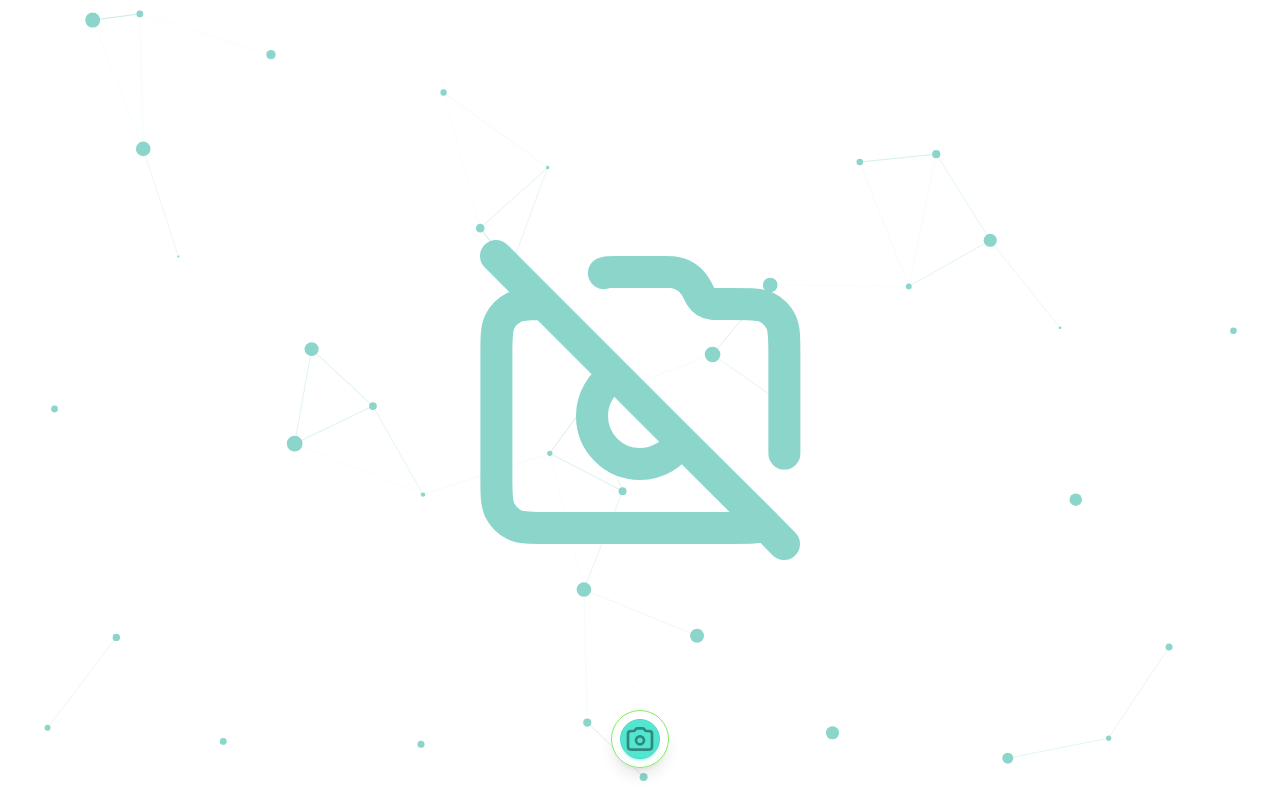
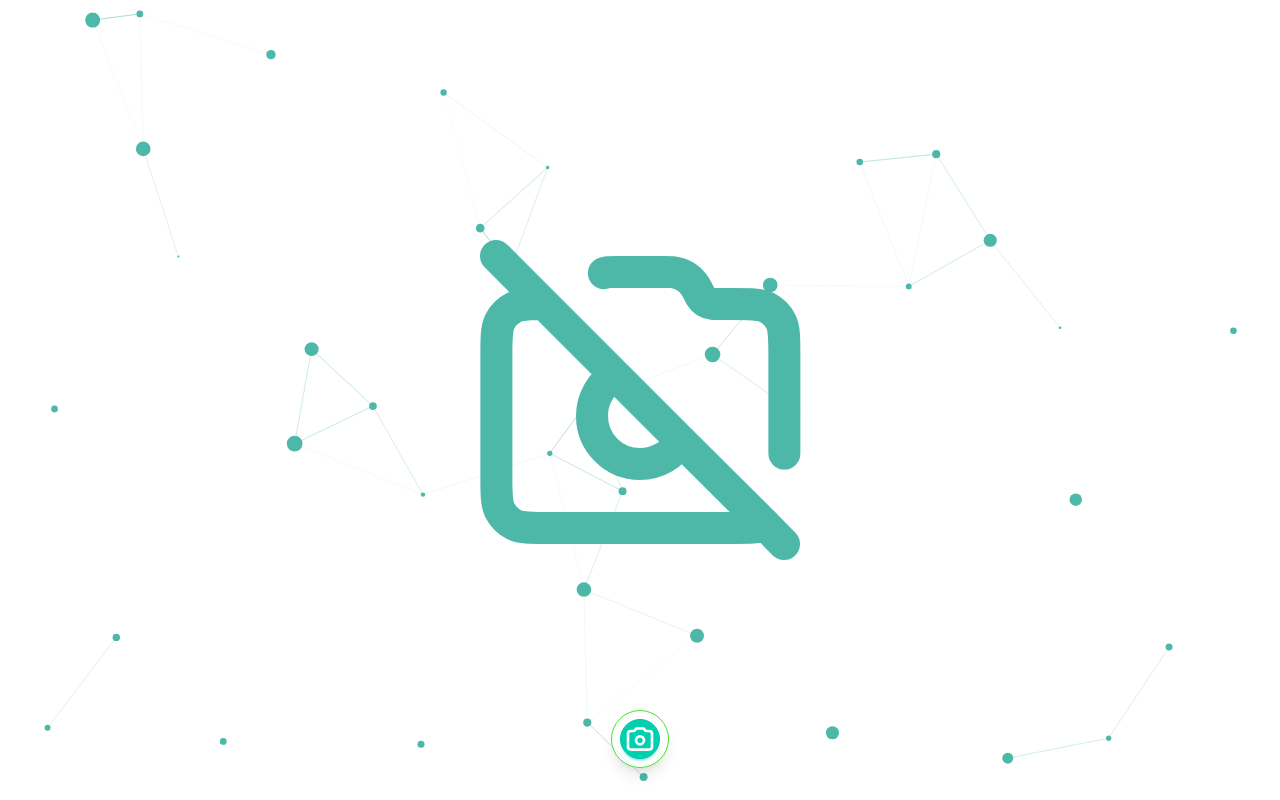
Before and after one commit to sumitsahoo/barcode-scanner, a React (Vite) app: page / in a window 1280 px wide. Built offline with nearby package versions, Linux system fonts and the light colour scheme.

Commit message:
chore: update color scheme and theme variables for improved design consistency

```diff
--- a/src/main.css
+++ b/src/main.css
@@ -2,7 +2,7 @@
 
 @plugin "daisyui";
 
-/* Primary: #8bd5ca, Secondary: #a6da95 */
+/* Primary: #4db8a8, Secondary: #7bc96f */
 
 @plugin "daisyui/theme" {
 	name: "customtheme";
@@ -11,14 +11,14 @@
 	color-scheme: light;
 
 	--color-base-100: #ffffff;
-	--color-base-200: #f3f4f6;
-	--color-base-300: #e5e7eb;
-	--color-base-content: #537f79;
-	--color-primary: #8bd5ca;
-	--color-primary-content: #537f79;
-	--color-secondary: #a6da95;
-	--color-secondary-content: #537f79;
-	--color-accent: #37cdbe;
+	--color-base-200: #f8fafa;
+	--color-base-300: #e8f0ef;
+	--color-base-content: #2d5550;
+	--color-primary: #4db8a8;
+	--color-primary-content: #ffffff;
+	--color-secondary: #7bc96f;
+	--color-secondary-content: #ffffff;
+	--color-accent: #26baa4;
 	--color-accent-content: #ffffff;
 	--color-neutral: #3d4451;
 	--color-neutral-content: #ffffff;
@@ -47,26 +47,26 @@
 	prefersdark: true;
 	color-scheme: dark;
 
-	--color-base-100: #1a2223;
-	--color-base-200: #232a2e;
-	--color-base-300: #2c3333;
-	--color-base-content: #e0f2f1;
-	--color-primary: #8bd5ca;
-	--color-primary-content: #1a2223;
-	--color-secondary: #a6da95;
-	--color-secondary-content: #1a2223;
-	--color-accent: #37cdbe;
-	--color-accent-content: #1a2223;
-	--color-neutral: #3d4451;
-	--color-neutral-content: #e0f2f1;
-	--color-info: #2094f3;
-	--color-info-content: #e0f2f1;
-	--color-success: #009485;
-	--color-success-content: #e0f2f1;
-	--color-warning: #ff9900;
-	--color-warning-content: #e0f2f1;
-	--color-error: #ff5724;
-	--color-error-content: #e0f2f1;
+	--color-base-100: #0f1419;
+	--color-base-200: #1a2229;
+	--color-base-300: #242d35;
+	--color-base-content: #e8f4f2;
+	--color-primary: #5dd4c0;
+	--color-primary-content: #0f1419;
+	--color-secondary: #8de67c;
+	--color-secondary-content: #0f1419;
+	--color-accent: #3dd9c1;
+	--color-accent-content: #0f1419;
+	--color-neutral: #2a3441;
+	--color-neutral-content: #e8f4f2;
+	--color-info: #4db3ff;
+	--color-info-content: #0f1419;
+	--color-success: #00c9b7;
+	--color-success-content: #0f1419;
+	--color-warning: #ffad33;
+	--color-warning-content: #0f1419;
+	--color-error: #ff6b47;
+	--color-error-content: #ffffff;
 
 	--radius-selector: 1rem;
 	--radius-field: 0.25rem;
```
